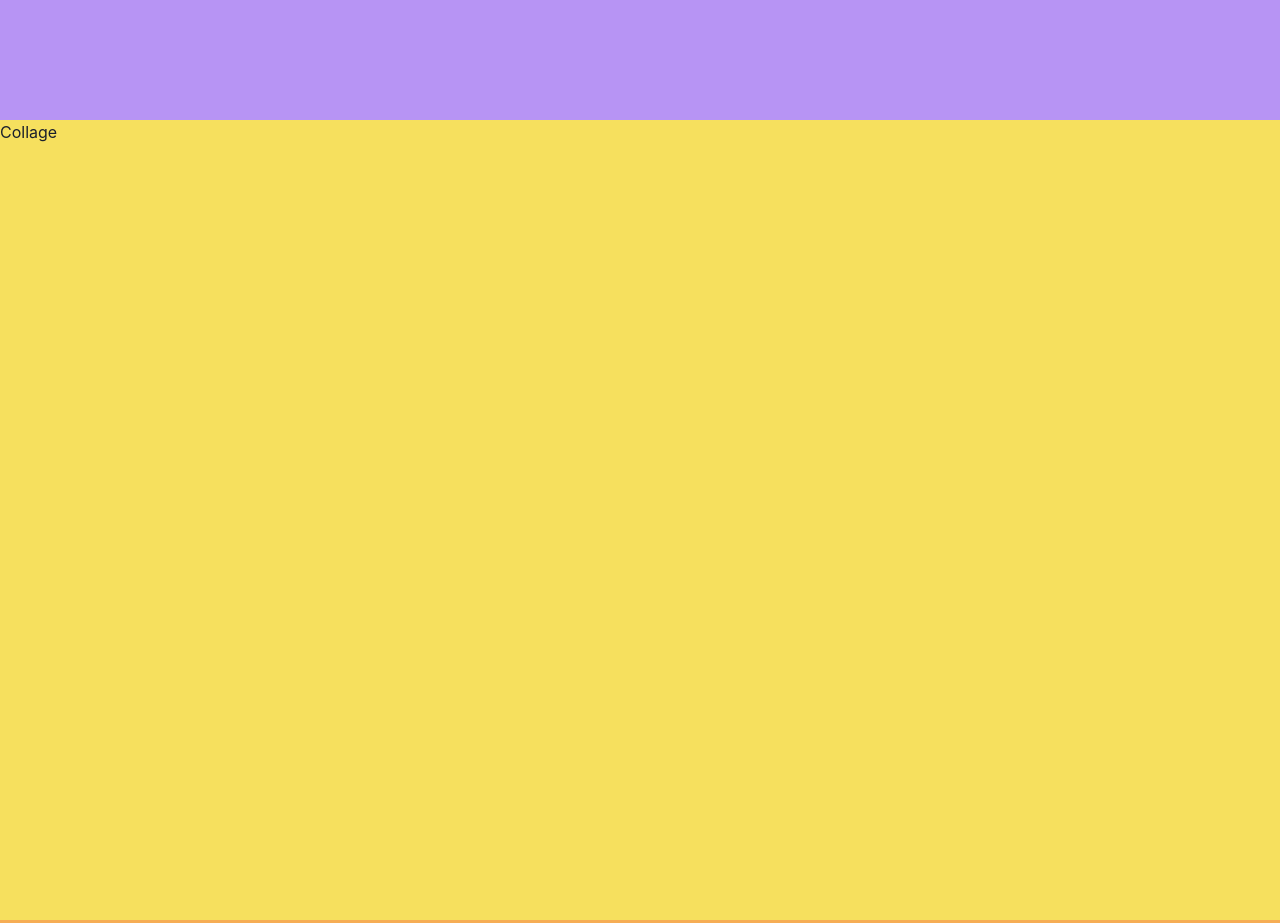
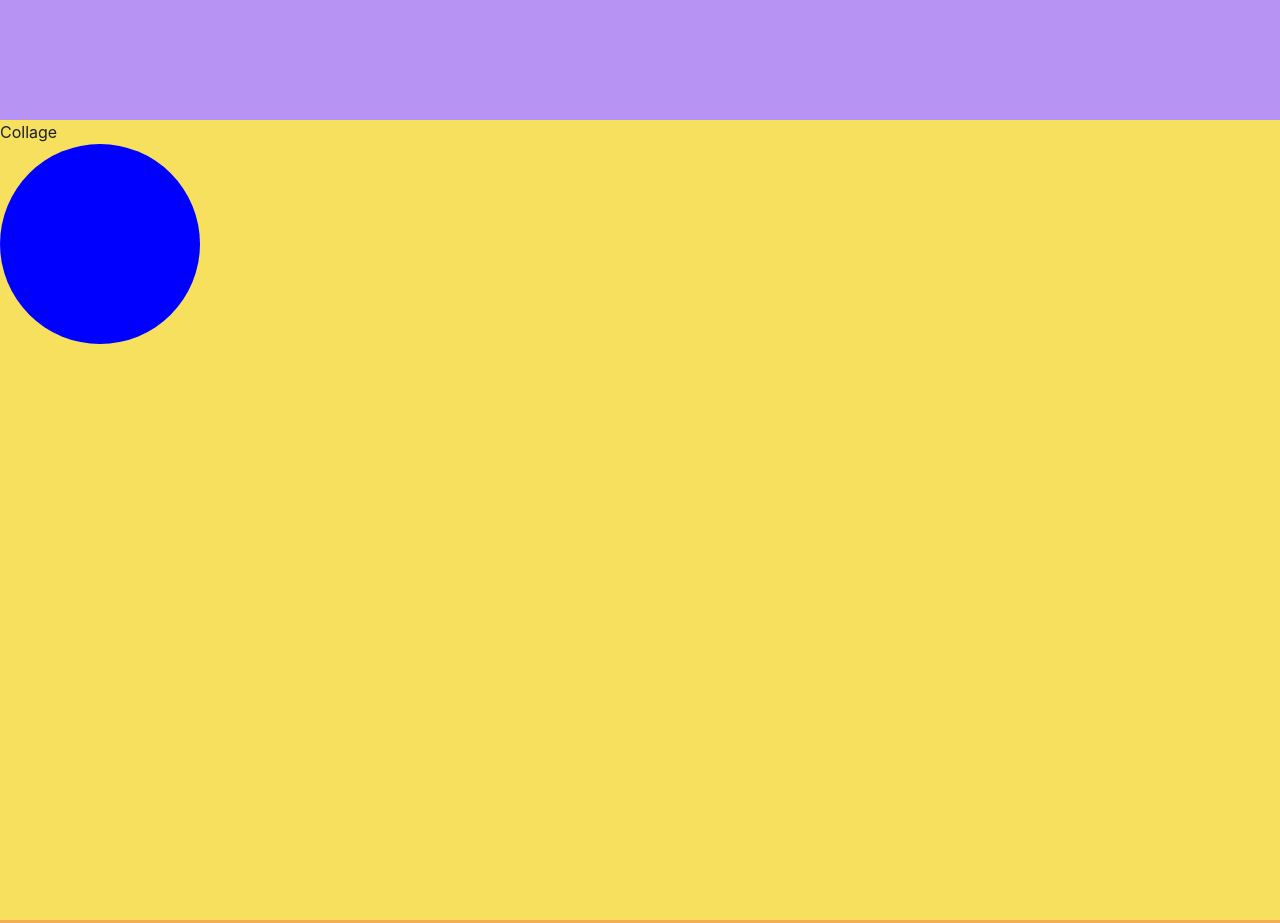
Before and after one commit to ColdWeatherBoyy/dada-museum, a React (Vite) app in the folder client/: page / in a window 1280 px wide. Shown: the part 2280-3203 px from the top of the page. Built offline with nearby package versions, Linux system fonts and the light colour scheme; a web font is replaced by a local one.

Commit message:
added initial draggable item

```diff
--- a/client/package.json
+++ b/client/package.json
@@ -12,6 +12,7 @@
   "dependencies": {
     "@chakra-ui/icons": "^2.0.19",
     "@chakra-ui/react": "^2.6.1",
+    "framer-motion": "^10.12.16",
     "react": "^18.2.0",
     "react-dom": "^18.2.0"
   },
--- a/client/src/Collage.jsx
+++ b/client/src/Collage.jsx
@@ -1,13 +1,20 @@
 import { Box } from "@chakra-ui/react"
+import { useRef, useState } from "react";
+import CollageElement from "./CollageElement";
 
 function Collage() {
+
+    const collageBoundary = useRef();
+
     return (
         <Box
             bgColor="yellow.300"
             w="100%"
             minH="100vh"
+            ref={collageBoundary}
         >
             Collage
+            <CollageElement collageBoundary={collageBoundary}/>
         </Box>
     );
 }
--- /dev/null
+++ b/client/src/CollageElement.jsx
@@ -0,0 +1,17 @@
+import { motion } from "framer-motion"
+import "./styles/dragStyles.css";
+
+function CollageElement({ collageBoundary }) {
+
+    return (
+            <motion.div
+                className="box"
+                drag={true}
+                dragMomentum={false}
+                dragConstraints={collageBoundary}
+                dragElastic={false}
+            />
+    );
+}
+
+export default CollageElement;
--- /dev/null
+++ b/client/src/styles/dragStyles.css
@@ -0,0 +1,6 @@
+.box {
+    width: 200px;
+    height: 200px;
+    border-radius: 50%;
+    background: blue;
+}
```
Also changed, not shown: 1 other file (tests, documents, lock files or other folders).
